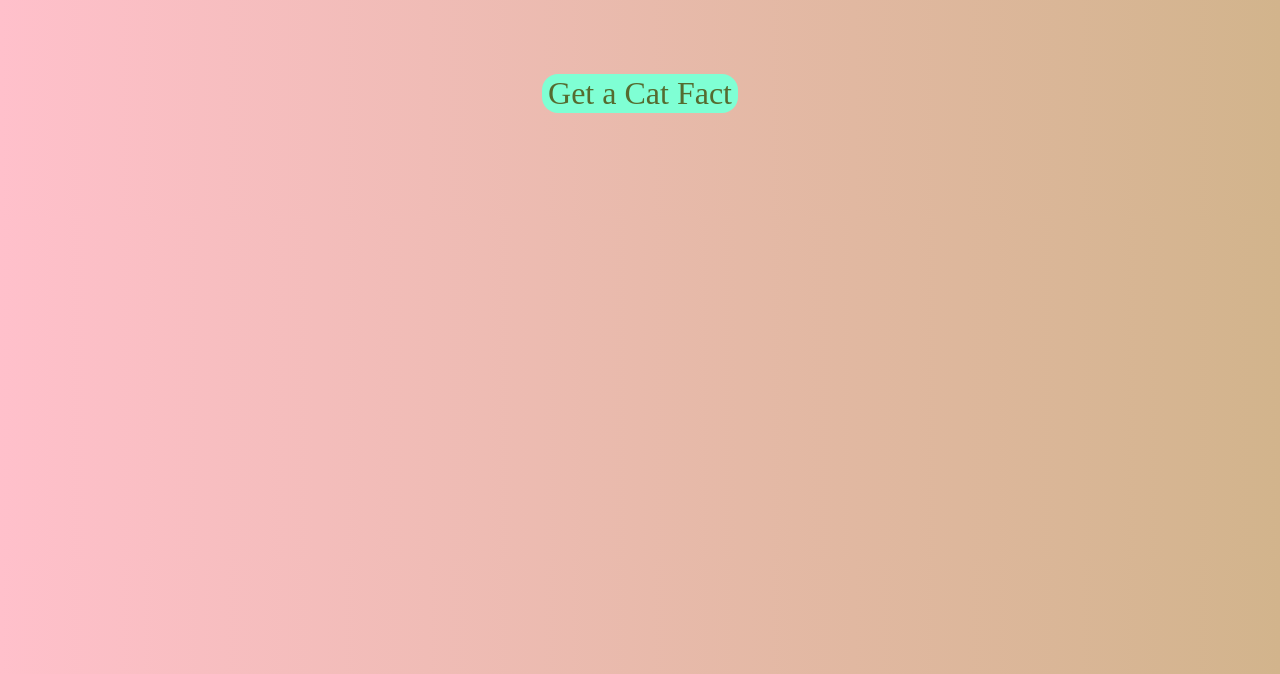
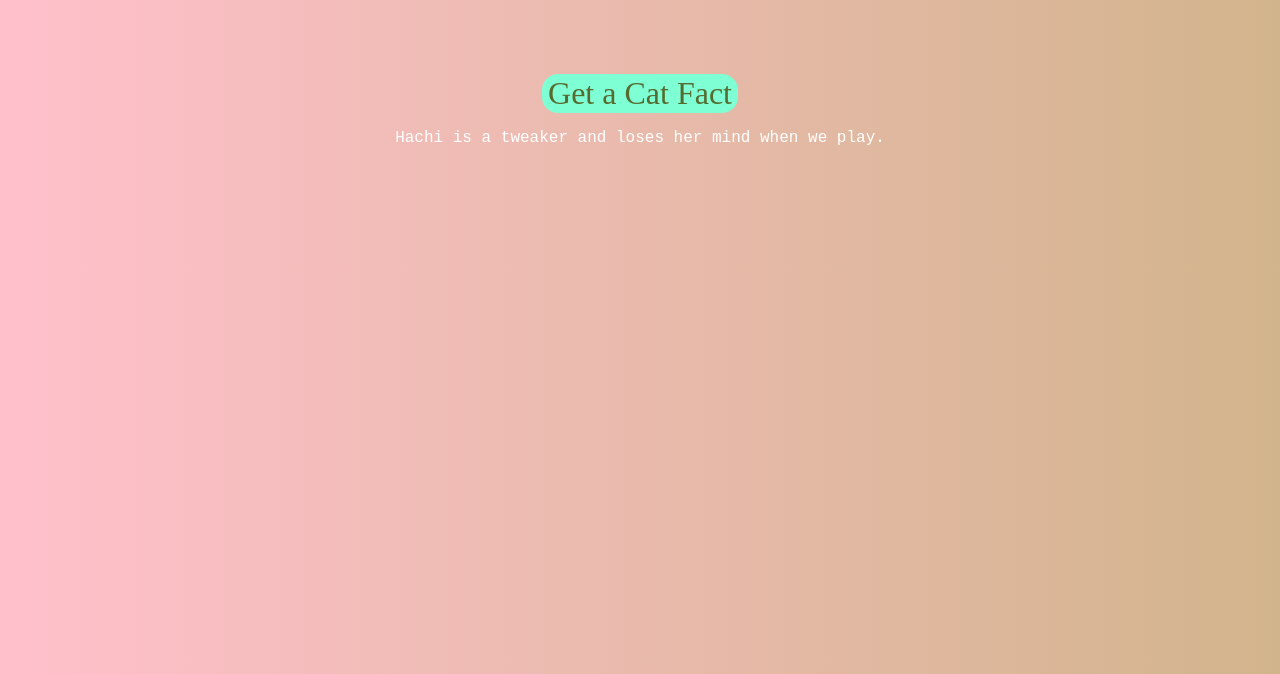
Before and after one commit to taxpurposes/portfolio-website, a plain HTML site: page my_cats.html in a window 1280 px wide. Both pictures are taken after a click on the button "Get a Cat Fact". Shown: the part 126-800 px from the top of the page. Drawn offline with Linux system fonts and the light colour scheme; a web font is replaced by a local one.

Commit message:
improved my cats fact generator. Started editing innerhtml of p element instead of using an alert

```diff
--- a/my_cats.html
+++ b/my_cats.html
@@ -23,6 +23,7 @@
     </header>
     <main class="cat-carrier">
         <button type="button" id="button">Get a Cat Fact</button>
+        <p></p>
     </main>
     <script>
         const catFacts = ['Miso is cute.', 'Hachi is cute.', 'Sometimes Miso farts real loud and it\'s funny.', 'Hachi is a tweaker and loses her mind when we play.']
@@ -33,7 +34,7 @@
         };
         let button = document.getElementById('button');
         button.onclick = function(){
-            alert(catFactGenerator());
+            document.querySelector('p').innerHTML = catFactGenerator();
         }
     </script>
 </body>
```
